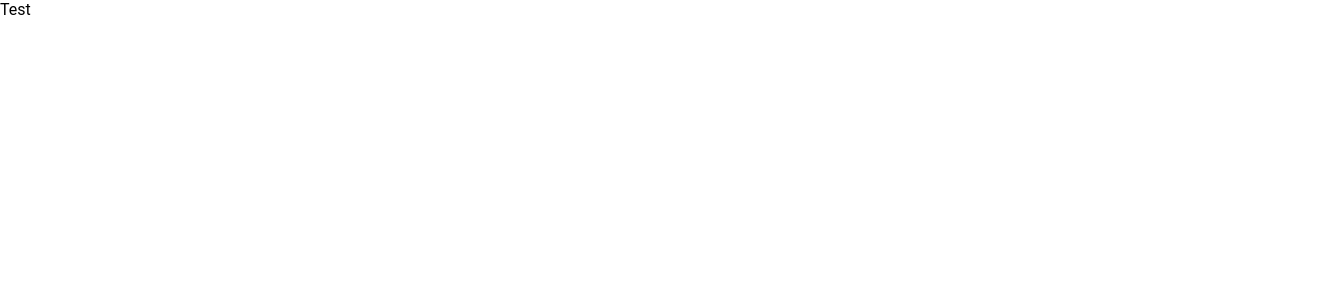
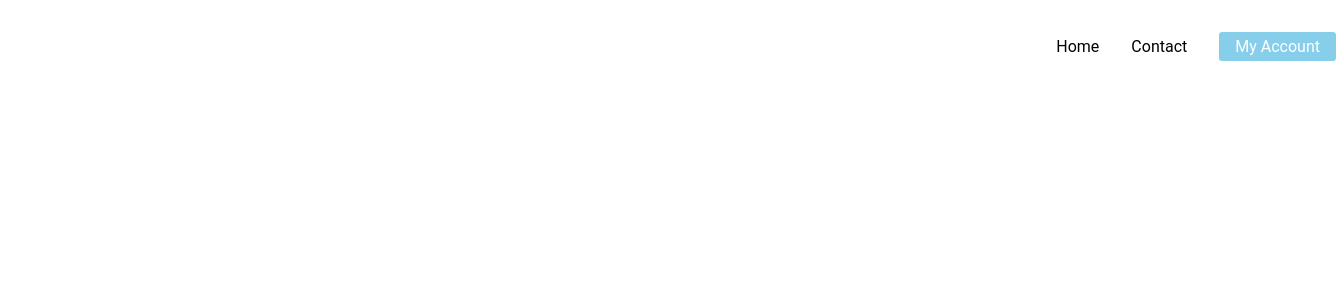
Before and after one commit to McGarry-A/jobhack2-nuxt, a Nuxt app: page / in a window 1280 px wide. Shown: the top 300 px of the page, 1336 px wide, since content can reach past the window. Built offline with nearby package versions, Linux system fonts and the light colour scheme.

Commit message:
navbar html

```diff
--- /dev/null
+++ b/assets/css/base.scss
@@ -0,0 +1,3 @@
+$padding-xs: 1rem;
+$padding-s: 2rem;
+$padding-m: 3rem;
--- a/assets/css/main.scss
+++ b/assets/css/main.scss
@@ -1,6 +1 @@
-* {
-    margin: 0;
-    padding: 0;
-    box-sizing: border-box;
-    font-family: 'Roboto', sans-serif;
-}
+@import './base.scss', './reset.scss';
--- /dev/null
+++ b/assets/css/reset.scss
@@ -0,0 +1,6 @@
+html,body {
+    margin: 0;
+    padding: 0;
+    box-sizing: border-box;
+    font-family: 'Roboto', sans-serif;
+}
--- /dev/null
+++ b/components/ContentWrapper.vue
@@ -0,0 +1,17 @@
+<template>
+  <div class="ContentWrapper">
+    <slot />
+  </div>
+</template>
+
+<script>
+</script>
+
+
+<style lang="scss">
+.ContentWrapper {
+  max-width: 1360px;
+  margin: 0 auto;
+  padding: 0px;
+}
+</style>
--- /dev/null
+++ b/components/NavbarMenu.vue
@@ -0,0 +1,45 @@
+<template>
+  <nav class="NavbarMenu">
+    <content-wrapper>
+      <ul class="NavbarMenu-List">
+        <li class="NavbarMenu-ListItem">Home</li>
+        <li class="NavbarMenu-ListItem">Contact</li>
+        <li class="NavbarMenu-ListItem NavbarMenu-ListItemButton">
+          My Account
+        </li>
+      </ul>
+    </content-wrapper>
+  </nav>
+</template>
+
+<script>
+</script>
+
+<style lang="scss" scoped>
+@import "../assets/css/main.scss";
+.NavbarMenu {
+  width: 100%;
+  padding: 1rem;
+
+  &-List {
+    list-style-type: none;
+    display: flex;
+    justify-content: flex-end;
+    align-items: center;
+    width: 100%;
+    gap: $padding-s;
+    cursor: pointer;
+
+    &Item {
+      cursor: pointer;
+
+      &Button {
+        background: skyblue;
+        padding: 0.3rem 1rem;
+        border-radius: 0.2rem;
+        color: white;
+      }
+    }
+  }
+}
+</style>
--- a/pages/contact.vue
+++ b/pages/contact.vue
@@ -0,0 +1,3 @@
+<template>
+    <div>Contact</div>
+</template>
--- a/pages/index.vue
+++ b/pages/index.vue
@@ -1,5 +1,5 @@
 <template>
-  <div>Test</div>
+  <navbar-menu></navbar-menu>
 </template>
 
 <style lang="scss">
--- a/pages/register.vue
+++ b/pages/register.vue
@@ -0,0 +1,3 @@
+<template>
+    <div>Register</div>
+</template>
```
